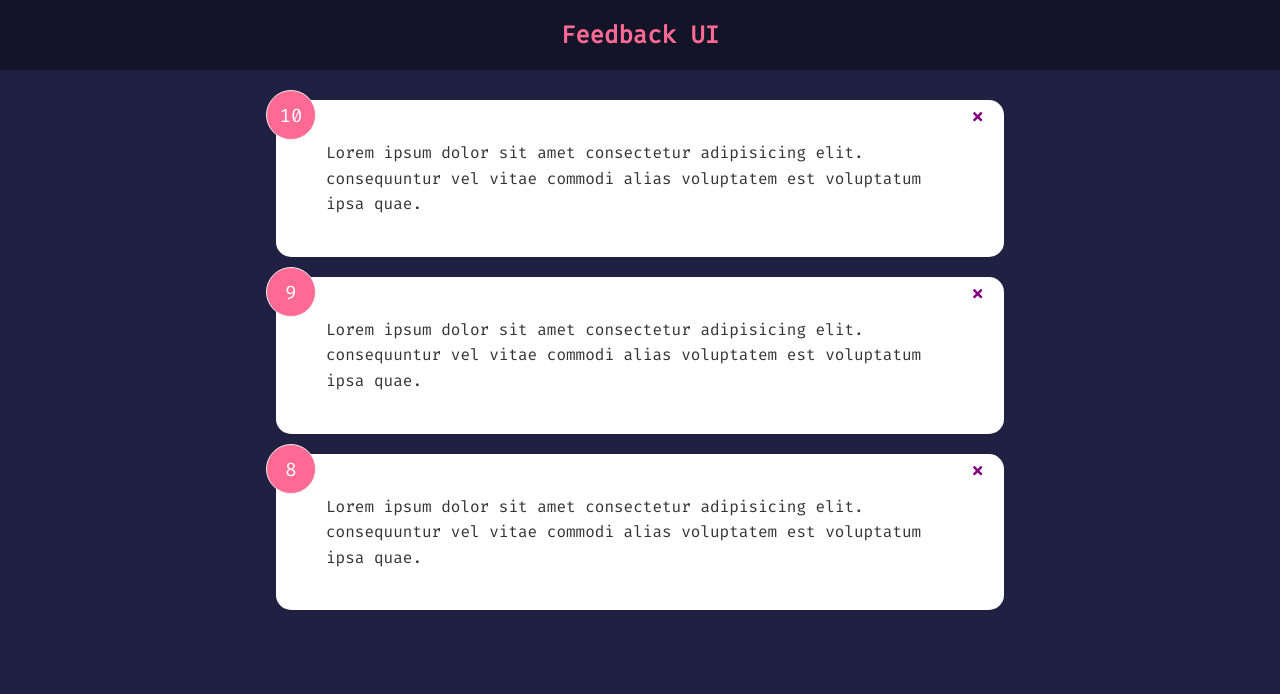
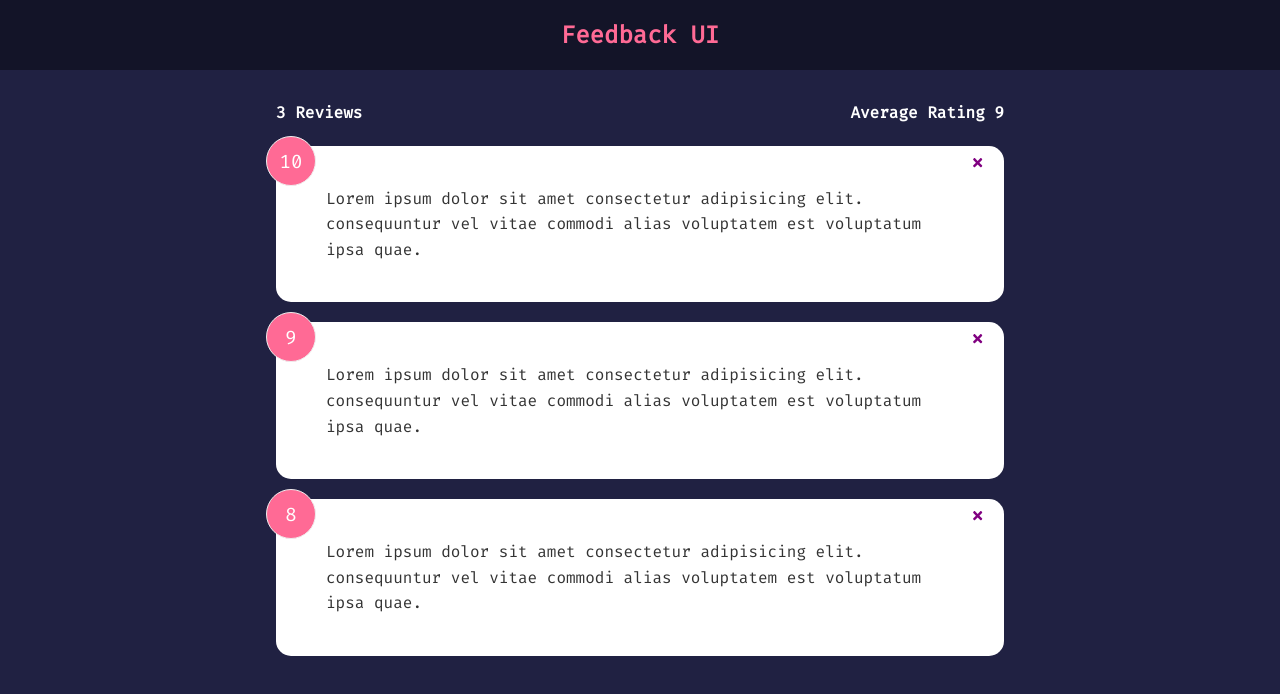
Before and after one commit to Ab-Ly/feedback-app, a React (Create React App) app: page / in a window 1280 px wide. Shown: the top 694 px of the page. Built offline with nearby package versions, Linux system fonts and the light colour scheme.

Commit message:
Create FeedbackStats with average count

```diff
--- a/src/App.js
+++ b/src/App.js
@@ -2,6 +2,7 @@
 import Header from "./components/Header";
 import FeedbackList from "./components/FeedbackList";
 import FeedbackData from "./data/FeedbackData";
+import FeedbackStats from "./components/FeedbackStats";
 
 function App() {
   const [feedback, setFeedback] = useState(FeedbackData);
@@ -14,6 +15,7 @@
     <>
       <Header />
       <div className="container">
+        <FeedbackStats feedback={feedback} />
         <FeedbackList feedback={feedback} handleDelete={deleteFeedback} />
       </div>
     </>
--- /dev/null
+++ b/src/components/FeedbackStats.jsx
@@ -0,0 +1,25 @@
+import React from "react";
+import PropTypes from "prop-types";
+
+function FeedbackStats({ feedback }) {
+  // Calculate Rating Average
+  let average =
+    feedback.reduce((acc, cur) => {
+      return acc + cur.rating;
+    }, 0) / feedback.length;
+  // Fix to just .1 number and replace 0
+  average = average.toFixed(1).replace(/[.,]0$/, "");
+
+  return (
+    <div className="feedback-stats">
+      <h4>{feedback.length} Reviews</h4>
+      <h4>Average Rating {isNaN(average) ? 0 : average}</h4>
+    </div>
+  );
+}
+
+FeedbackStats.propTypes = {
+  feedback: PropTypes.array.isRequired,
+};
+
+export default FeedbackStats;
```
